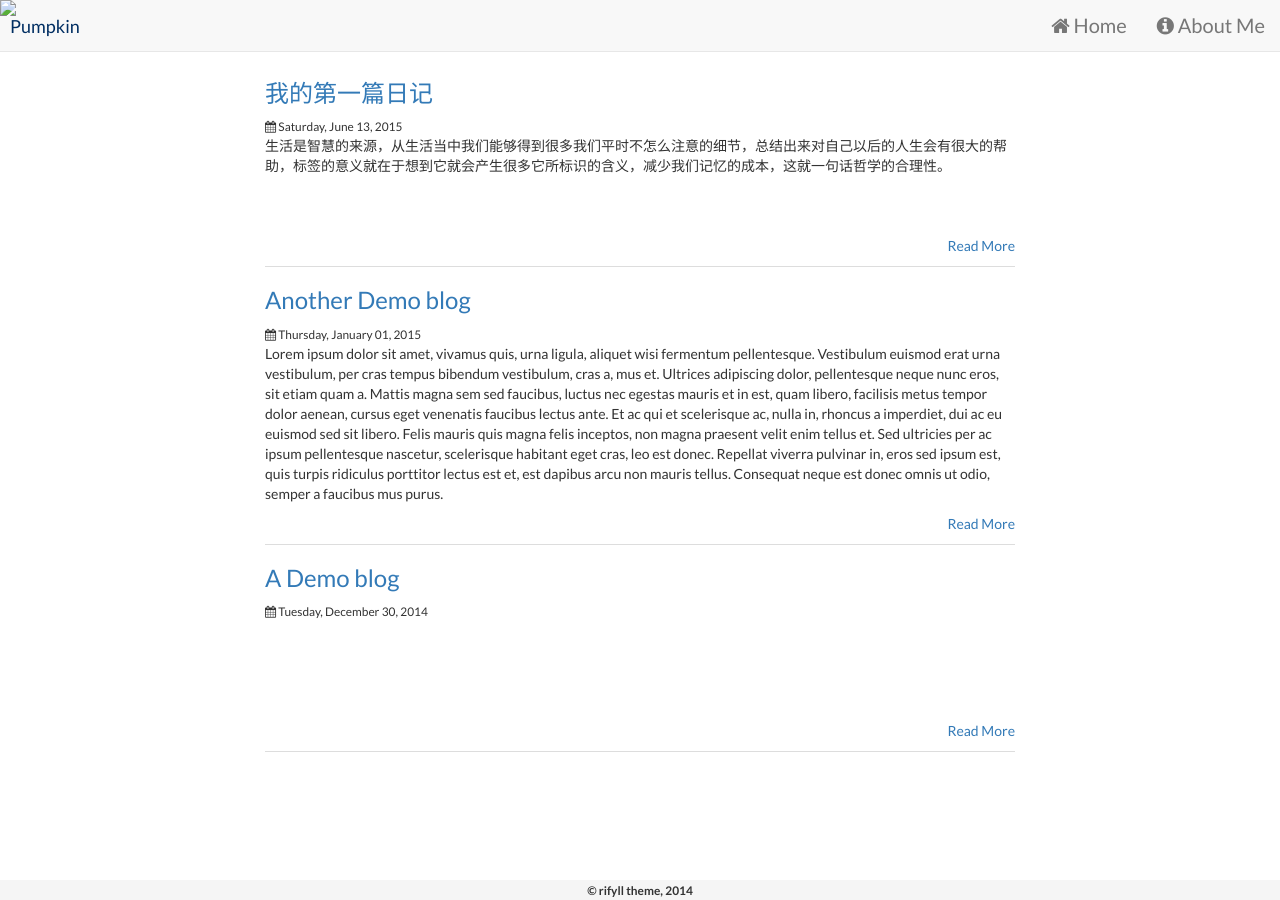
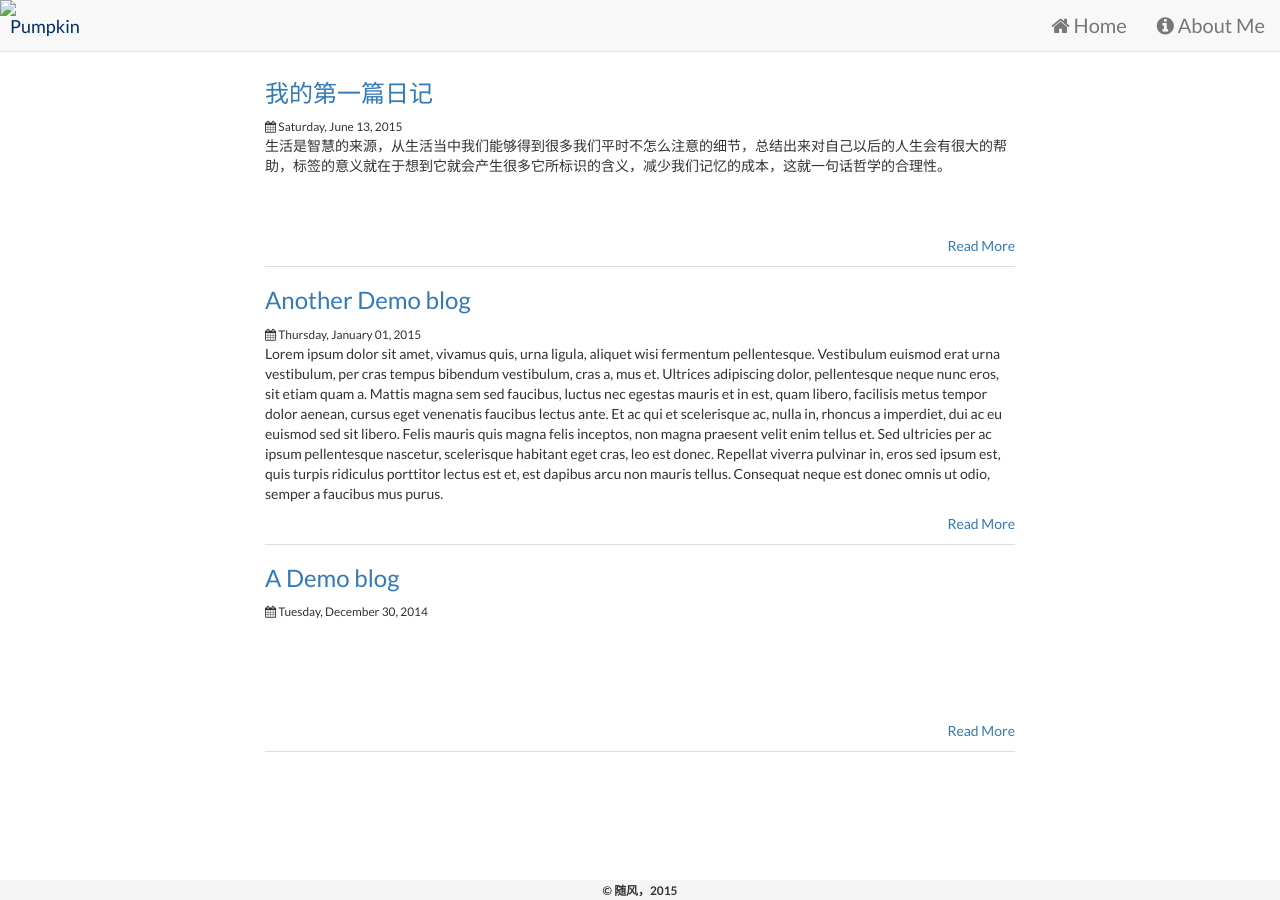
Before and after one commit to LarryBrick/jekyll_demo, a Jekyll site: the page built from index.html, in a window 1280 px wide. Built offline with Jekyll 4.4.1, drawn with Linux system fonts in a browser that asks for light colours; nearby versions of some CDN libraries.

Commit message:
修改了版权属性

```diff
--- a/_includes/footer.html
+++ b/_includes/footer.html
@@ -6,7 +6,7 @@
         <div class="col-lg-offset-3 col-lg-6">
             <div class="row">
               <div class="col-xs-12 text-center">
-                <small>&copy; rifyll theme, 2014</small>
+                <small>&copy; 随风，2015</small>
               </div>
             </div>
         </div>
```
